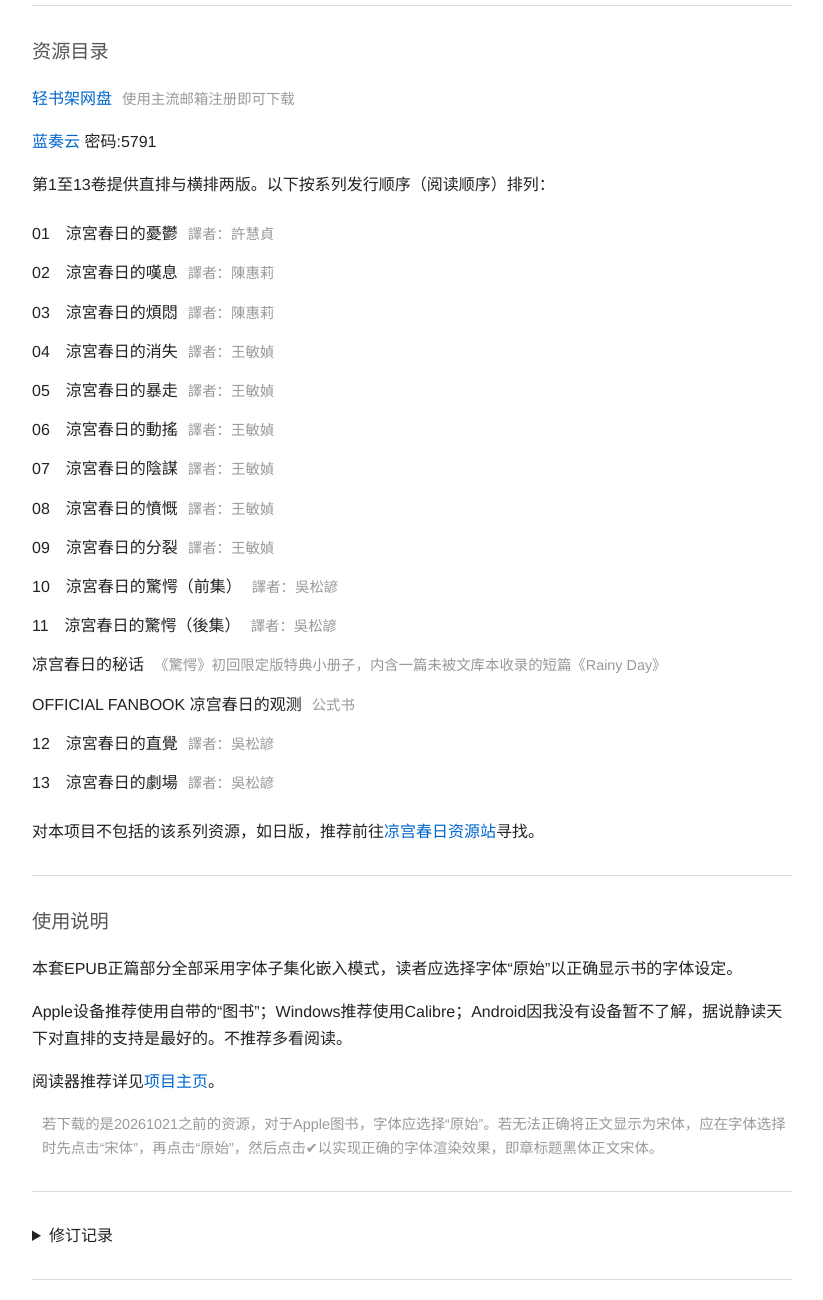
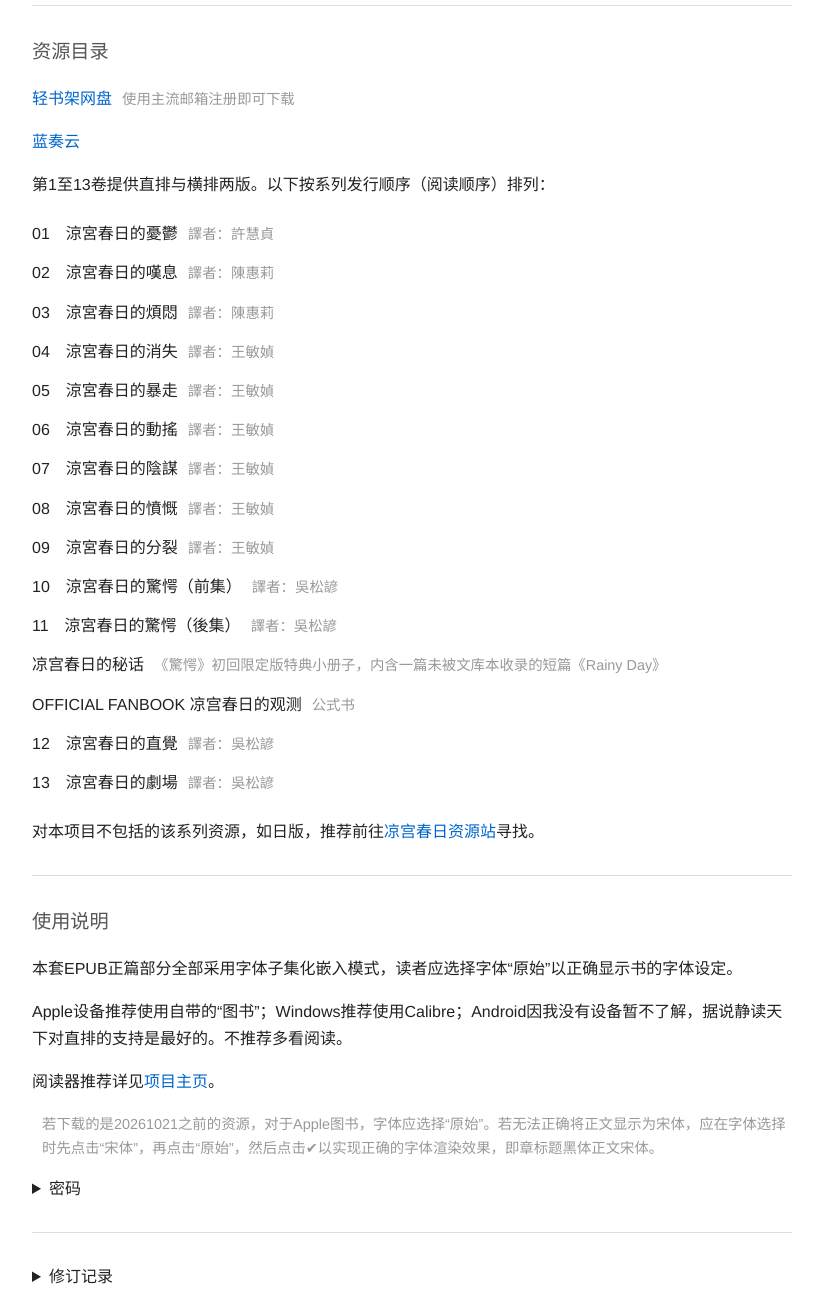
Before and after one commit to lukewang197/lukewang197.github.io, a plain HTML site: page LIBRARY/HaruhiEPUBProject/index.html in a window 1280 px wide. Shown: the part 560-1860 px from the top of the page, without its empty margins (228-1051 px from the left). Drawn offline with Linux system fonts and the light colour scheme.

Commit message:
20261113

```diff
--- a/LIBRARY/HaruhiEPUBProject/index.html
+++ b/LIBRARY/HaruhiEPUBProject/index.html
@@ -35,7 +35,7 @@
     <h2>资源目录</h2>
     <p><a href="https://cf-pan.acgdmzy.com/s/ndbCK" target="_blank" rel="noopener">轻书架网盘</a><span
             class="meta">使用主流邮箱注册即可下载</span></p>
-    <p><a href="https://lukewang.lanzouc.com/b01i602zed" target="_blank" rel="noopener">蓝奏云</a> 密码:5791</span>
+    <p><a href="https://lukewang.lanzouc.com/b01i602zed" target="_blank" rel="noopener">蓝奏云</a></span>
     </p>
     <p style="display: none;"><a href="https://pan.baidu.com/s/1NYQOqliU70J7wK0bYH8MPg?pwd=aeby" target="_blank"
             rel="noopener">百度网盘备用链接</a><span class="meta">不保证最新</span></p>
@@ -66,6 +66,10 @@
     <p>阅读器推荐详见<a href="/LIBRARY/e-reader/" target="_blank">项目主页</a>。</p>
     <p class="meta">
         若下载的是20261021之前的资源，对于Apple图书，字体应选择“原始”。若无法正确将正文显示为宋体，应在字体选择时先点击“宋体”，再点击“原始”，然后点击✔以实现正确的字体渲染效果，即章标题黑体正文宋体。</p>
+    <details>
+        <summary>密码</summary>
+        路可王
+    </details>
     <hr />
 
     <details>
```
